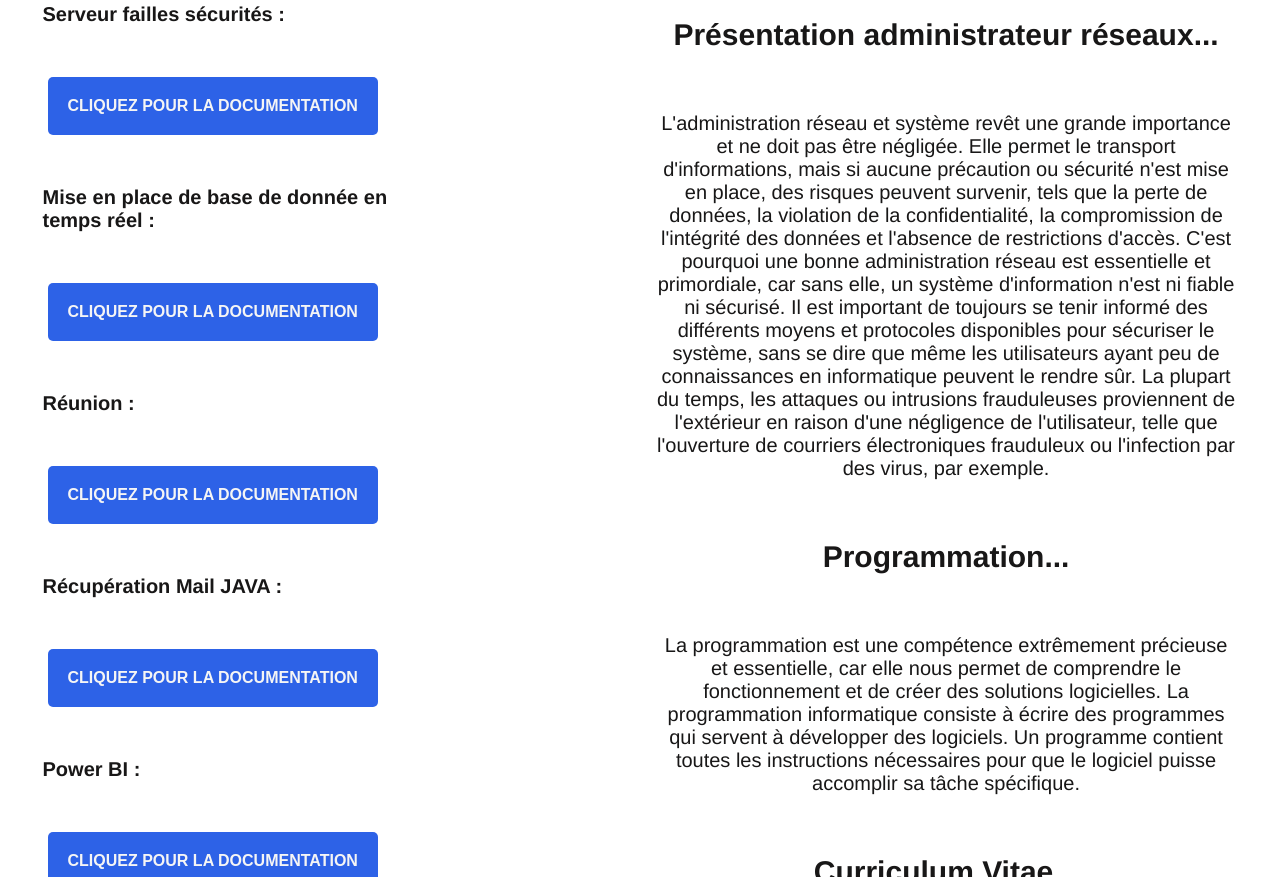
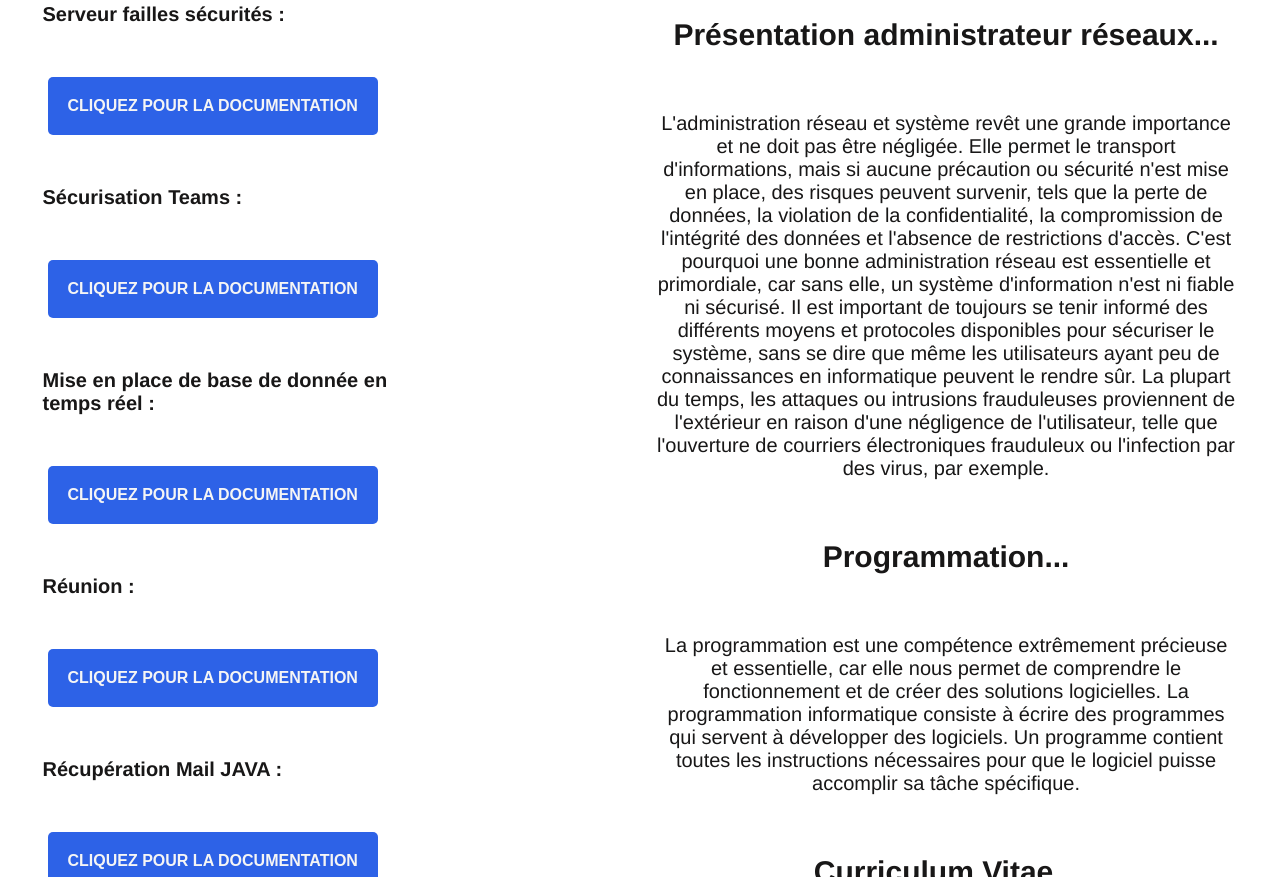
Before and after one commit to NoWa-FTN/PortFolio, a plain HTML site: page Competences.html in a window 1280 px wide. Shown: the part 1098-1975 px from the top of the page. Drawn offline with Linux system fonts and the light colour scheme.

Commit message:
Update Competences.html

```diff
--- a/Competences.html
+++ b/Competences.html
@@ -59,6 +59,20 @@
             <br>
             <div class="">
                 <a href="SERVEURFAILLE.pdf" target="_blank">
+                    <button class="pdf-button fade-in content">Cliquez pour la documentation</button>
+                </a>
+            </div>
+        </div>
+    </div>
+    <br>
+    <br>
+    <div class="progress-bar">
+        <div class="progress-bar">
+            <p class="content">Sécurisation Teams : </p>
+            <br>
+            <br>
+            <div class="">
+                <a href="Comment_bloquer_la_creation_des_equipes_Teams.pdf" target="_blank">
                     <button class="pdf-button fade-in content">Cliquez pour la documentation</button>
                 </a>
             </div>
```
